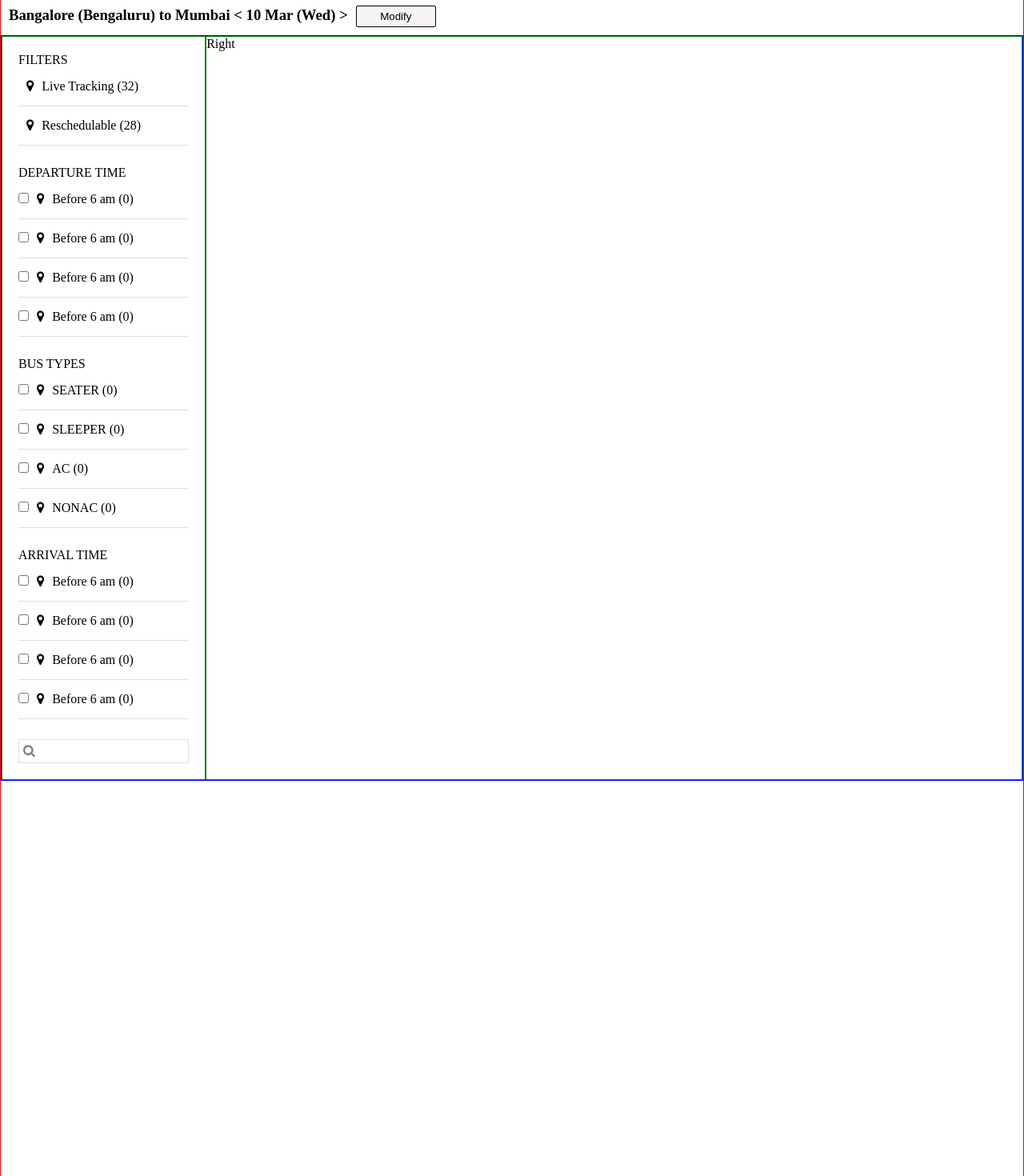
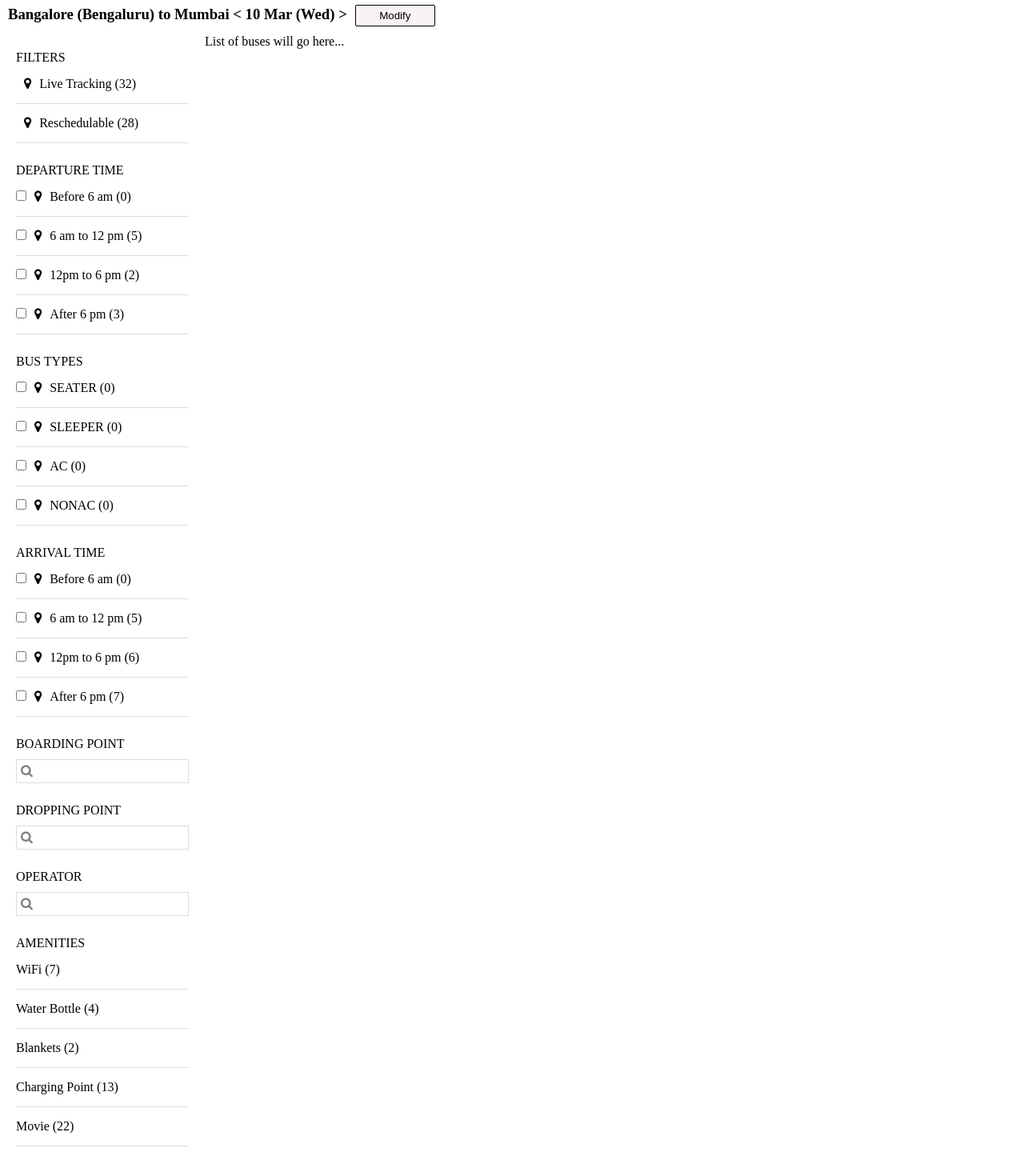
Before and after one commit to nitansh11/redbus, a React (Create React App) app in the folder front-end-redbus/: page /select-bus in a window 1280 px wide. Shown: the part 400-1870 px from the top of the page at 80% size. Built offline with nearby package versions, Linux system fonts and the light colour scheme.

Commit message:
Captured values for bus filters

```diff
--- a/front-end-redbus/public/index.html
+++ b/front-end-redbus/public/index.html
@@ -9,7 +9,7 @@
       name="description"
       content="Web site created using create-react-app"
     />
-    <link rel="apple-touch-icon" href="%PUBLIC_URL%/logo192.png" />
+
     <link
       rel="stylesheet"
       href="https://cdnjs.cloudflare.com/ajax/libs/font-awesome/4.7.0/css/font-awesome.min.css"
--- a/front-end-redbus/src/Components/SelectBus/Header.jsx
+++ b/front-end-redbus/src/Components/SelectBus/Header.jsx
@@ -4,8 +4,6 @@ const Header = () => {
   let source = `Bangalore (Bengaluru)`;
   let destination = `Mumbai`;
   let date = `10 Mar (Wed)`;
-
-  let path2 = `${source} -> ${destination} < ${date}>`;
   return (
     <div className={styles.Header}>
       <div className={styles.HeaderOne}>
--- a/front-end-redbus/src/Components/SelectBus/Header.module.css
+++ b/front-end-redbus/src/Components/SelectBus/Header.module.css
@@ -21,4 +21,5 @@
   background-color: #f8f4f4;
   border: 1px solid black;
   border-radius: 2px;
+  outline: none;
 }
--- a/front-end-redbus/src/Components/SelectBus/Left.jsx
+++ b/front-end-redbus/src/Components/SelectBus/Left.jsx
@@ -1,20 +1,115 @@
 import React from "react";
 import styles from "./Left.module.css";
+const initState = {
+  liveTracking: false,
+  reschedulable: false,
+  departureTime: {
+    before6am: false,
+    "6amto12pm": false,
+    "12pmto6pm": false,
+    after6pm: false,
+  },
+  busType: {
+    seater: false,
+    sleeper: false,
+    ac: false,
+    nonac: false,
+  },
+  arrivalTime: {
+    before6am: false,
+    "6amto12pm": false,
+    "12pmto6pm": false,
+    after6pm: false,
+  },
+  boardingPoint: "",
+  droppingPoint: "",
+  operator: "",
+  amenities: {
+    wifi: false,
+    waterBottle: false,
+    blankets: false,
+    chargingPoint: false,
+    movie: false,
+  },
+};
+const Left = () => {
+  const [sideFilterValues, setSideFilterValues] = React.useState(initState);
+  // handling live tracking filter
+  const handleLiveTrackingClick = () => {
+    setSideFilterValues({
+      ...sideFilterValues,
+      liveTracking: !sideFilterValues.liveTracking,
+    });
+  };
 
-const Left = () => {
+  // handling reschedulable filter
+  const handleReschedulableClick = () => {
+    setSideFilterValues({
+      ...sideFilterValues,
+      reschedulable: !sideFilterValues.reschedulable,
+    });
+  };
+
+  // handle departure time filters
+  const handleDepartureTimeChange = (e) => {
+    const name = e.target.name;
+    setSideFilterValues({
+      ...sideFilterValues,
+      departureTime: {
+        ...sideFilterValues.departureTime,
+        [name]: e.target.checked,
+      },
+    });
+  };
+
+  // handle arrival time filters
+  const handleArrivalTimeChange = (e) => {
+    const name = e.target.name;
+    setSideFilterValues({
+      ...sideFilterValues,
+      arrivalTime: {
+        ...sideFilterValues.arrivalTime,
+        [name]: e.target.checked,
+      },
+    });
+  };
+
+  // handle bus type filters
+  const handleBusTypeChange = (e) => {
+    const name = e.target.name;
+    setSideFilterValues({
+      ...sideFilterValues,
+      busType: {
+        ...sideFilterValues.busType,
+        [name]: e.target.checked,
+      },
+    });
+  };
+
+  //hnadle amenities change
+  const handleAmenitiesChange = (amenityname) => {
+    setSideFilterValues({
+      ...sideFilterValues,
+      amenities: {
+        ...sideFilterValues.amenities,
+        [amenityname]: !sideFilterValues.amenities[amenityname],
+      },
+    });
+  };
+
+  console.log(sideFilterValues);
   return (
     <div className={styles.Left}>
       {/* 1. Basic Filters */}
       <div className={styles.Left_filters}>
         <p>FILTERS</p>
         <ul>
-          <li>
-            <i class="fa fa-map-marker" aria-hidden="true"></i>
+          <li onClick={handleLiveTrackingClick}>
+            <i className="fa fa-map-marker" aria-hidden="true"></i>
             Live Tracking (32)
           </li>
-
-          <li>
-            <i class="fa fa-map-marker" aria-hidden="true"></i>
+          <li onClick={handleReschedulableClick}>
+            <i className="fa fa-map-marker" aria-hidden="true"></i>
             Reschedulable (28)
           </li>
         </ul>
@@ -24,24 +119,44 @@ const Left = () => {
         <p>DEPARTURE TIME</p>
         <ul>
           <li>
-            <input type="checkbox" />
-            <i class="fa fa-map-marker" aria-hidden="true"></i>
+            <input
+              type="checkbox"
+              name="before6am"
+              onChange={handleDepartureTimeChange}
+              checked={sideFilterValues.departureTime["before6am"]}
+            />
+            <i className="fa fa-map-marker" aria-hidden="true"></i>
             <p>Before 6 am (0)</p>
           </li>
           <li>
-            <input type="checkbox" />
-            <i class="fa fa-map-marker" aria-hidden="true"></i>
-            <p>Before 6 am (0)</p>
+            <input
+              type="checkbox"
+              name="6amto12pm"
+              onChange={handleDepartureTimeChange}
+              checked={sideFilterValues.departureTime["6amto12pm"]}
+            />
+            <i className="fa fa-map-marker" aria-hidden="true"></i>
+            <p>6 am to 12 pm (5)</p>
           </li>
           <li>
-            <input type="checkbox" />
-            <i class="fa fa-map-marker" aria-hidden="true"></i>
-            <p>Before 6 am (0)</p>
+            <input
+              type="checkbox"
+              name="12pmto6pm"
+              onChange={handleDepartureTimeChange}
+              checked={sideFilterValues.departureTime["12pmto6pm"]}
+            />
+            <i className="fa fa-map-marker" aria-hidden="true"></i>
+            <p>12pm to 6 pm (2)</p>
           </li>
           <li>
-            <input type="checkbox" />
-            <i class="fa fa-map-marker" aria-hidden="true"></i>
-            <p>Before 6 am (0)</p>
+            <input
+              type="checkbox"
+              name="after6pm"
+              onChange={handleDepartureTimeChange}
+              checked={sideFilterValues.departureTime["after6pm"]}
+            />
+            <i className="fa fa-map-marker" aria-hidden="true"></i>
+            <p>After 6 pm (3)</p>
           </li>
         </ul>
       </div>
@@ -50,23 +165,43 @@ const Left = () => {
         <p>BUS TYPES</p>
         <ul>
           <li>
-            <input type="checkbox" />
-            <i class="fa fa-map-marker" aria-hidden="true"></i>
+            <input
+              type="checkbox"
+              name="seater"
+              onChange={handleBusTypeChange}
+              checked={sideFilterValues.busType["seater"]}
+            />
+            <i className="fa fa-map-marker" aria-hidden="true"></i>
             <p>SEATER (0)</p>
           </li>
           <li>
-            <input type="checkbox" />
-            <i class="fa fa-map-marker" aria-hidden="true"></i>
+            <input
+              type="checkbox"
+              name="sleeper"
+              onChange={handleBusTypeChange}
+              checked={sideFilterValues.busType["sleeper"]}
+            />
+            <i className="fa fa-map-marker" aria-hidden="true"></i>
             <p>SLEEPER (0)</p>
           </li>
           <li>
-            <input type="checkbox" />
-            <i class="fa fa-map-marker" aria-hidden="true"></i>
+            <input
+              type="checkbox"
+              name="ac"
+              onChange={handleBusTypeChange}
+              checked={sideFilterValues.busType["ac"]}
+            />
+            <i className="fa fa-map-marker" aria-hidden="true"></i>
             <p>AC (0)</p>
           </li>
           <li>
-            <input type="checkbox" />
-            <i class="fa fa-map-marker" aria-hidden="true"></i>
+            <input
+              type="checkbox"
+              name="nonac"
+              onChange={handleBusTypeChange}
+              checked={sideFilterValues.busType["nonac"]}
+            />
+            <i className="fa fa-map-marker" aria-hidden="true"></i>
             <p>NONAC (0)</p>
           </li>
         </ul>
@@ -77,35 +212,119 @@ const Left = () => {
         <p>ARRIVAL TIME</p>
         <ul>
           <li>
-            <input type="checkbox" />
-            <i class="fa fa-map-marker" aria-hidden="true"></i>
+            <input
+              type="checkbox"
+              name="before6am"
+              onChange={handleArrivalTimeChange}
+              checked={sideFilterValues.arrivalTime["before6am"]}
+            />
+            <i className="fa fa-map-marker" aria-hidden="true"></i>
             <p>Before 6 am (0)</p>
           </li>
           <li>
-            <input type="checkbox" />
-            <i class="fa fa-map-marker" aria-hidden="true"></i>
-            <p>Before 6 am (0)</p>
+            <input
+              type="checkbox"
+              name="6amto12pm"
+              onChange={handleArrivalTimeChange}
+              checked={sideFilterValues.arrivalTime["6amto12pm"]}
+            />
+            <i className="fa fa-map-marker" aria-hidden="true"></i>
+            <p>6 am to 12 pm (5)</p>
           </li>
           <li>
-            <input type="checkbox" />
-            <i class="fa fa-map-marker" aria-hidden="true"></i>
-            <p>Before 6 am (0)</p>
+            <input
+              type="checkbox"
+              name="12pmto6pm"
+              onChange={handleArrivalTimeChange}
+              checked={sideFilterValues.arrivalTime["12pmto6pm"]}
+            />
+            <i className="fa fa-map-marker" aria-hidden="true"></i>
+            <p>12pm to 6 pm (6)</p>
           </li>
           <li>
-            <input type="checkbox" />
-            <i class="fa fa-map-marker" aria-hidden="true"></i>
-            <p>Before 6 am (0)</p>
+            <input
+              type="checkbox"
+              name="after6pm"
+              onChange={handleArrivalTimeChange}
+              checked={sideFilterValues.arrivalTime["after6pm"]}
+            />
+            <i className="fa fa-map-marker" aria-hidden="true"></i>
+            <p>After 6 pm (7)</p>
           </li>
         </ul>
       </div>
       {/* 5. Boarding Point Filters */}
-      <div className={styles.Left_filters__search}>
-        <i class="fa fa-search" aria-hidden="true"></i>
-        <input type="text" />
+      <div className={styles.Left_filters}>
+        <p>BOARDING POINT</p>
+        <div className={styles.Left_filters__search}>
+          <i className="fa fa-search" aria-hidden="true"></i>
+          <input
+            type="text"
+            name="boardingPoint"
+            value={sideFilterValues.boardingPoint}
+            onChange={(e) => {
+              setSideFilterValues({
+                ...sideFilterValues,
+                boardingPoint: e.target.value,
+              });
+            }}
+          />
+        </div>
       </div>
+
       {/* 6. Dropping Point Filters */}
+      <div className={styles.Left_filters}>
+        <p>DROPPING POINT</p>
+        <div className={styles.Left_filters__search}>
+          <i className="fa fa-search" aria-hidden="true"></i>
+          <input
+            type="text"
+            name="droppingPoint"
+            value={sideFilterValues.droppingPoint}
+            onChange={(e) => {
+              setSideFilterValues({
+                ...sideFilterValues,
+                droppingPoint: e.target.value,
+              });
+            }}
+          />
+        </div>
+      </div>
       {/* 7. Operator */}
+      <div className={styles.Left_filters}>
+        <p>OPERATOR</p>
+        <div className={styles.Left_filters__search}>
+          <i className="fa fa-search" aria-hidden="true"></i>
+          <input
+            type="text"
+            name="operator"
+            value={sideFilterValues.operator}
+            onChange={(e) => {
+              setSideFilterValues({
+                ...sideFilterValues,
+                operator: e.target.value,
+              });
+            }}
+          />
+        </div>
+      </div>
       {/* 8. Amenities */}
+      <div className={styles.Left_filters}>
+        <p>AMENITIES</p>
+        <ul className={styles.Left_filters__amenities}>
+          <li onClick={() => handleAmenitiesChange("wifi")}>WiFi (7)</li>
+          <li onClick={() => handleAmenitiesChange("waterBottle")}>
+            Water Bottle (4)
+          </li>
+          <li onClick={() => handleAmenitiesChange("blankets")}>
+            Blankets (2)
+          </li>
+          <li onClick={() => handleAmenitiesChange("chargingPoint")}>
+            Charging Point (13)
+          </li>
+          <li onClick={() => handleAmenitiesChange("movie")}>Movie (22)</li>
+        </ul>
+      </div>
     </div>
   );
 };
--- a/front-end-redbus/src/Components/SelectBus/Left.module.css
+++ b/front-end-redbus/src/Components/SelectBus/Left.module.css
@@ -1,5 +1,4 @@
 .Left {
-  border: 1px solid green;
   padding: 20px;
 }
 
@@ -12,6 +11,7 @@
 .Left ul li {
   border-bottom: 1px solid #ddd;
   padding: 15px 0px;
+  cursor: pointer;
 }
 .Left li i {
   margin: 0 10px;
@@ -22,11 +22,15 @@
 .Left_filters__search {
   border: 1px solid #ddd;
   padding: 5px;
+  margin-top: 10px;
+  margin-bottom: 20px;
 }
 .Left_filters__search i {
   color: rgb(126, 123, 123);
+  cursor: pointer;
 }
 .Left_filters__search input {
   border: none;
   outline: none;
+  margin-left: 5px;
 }
--- a/front-end-redbus/src/Components/SelectBus/Right.jsx
+++ b/front-end-redbus/src/Components/SelectBus/Right.jsx
@@ -1,7 +1,7 @@
 import React from "react";
 import styles from "./Right.module.css";
 const Right = () => {
-  return <div className={styles.Right}>Right</div>;
+  return <div className={styles.Right}>List of buses will go here...</div>;
 };
 
 export default Right;
--- a/front-end-redbus/src/Components/SelectBus/Right.module.css
+++ b/front-end-redbus/src/Components/SelectBus/Right.module.css
@@ -1,3 +1,3 @@
 .Right {
-  border: 1px solid green;
+  /* border: 1px solid green; */
 }
--- a/front-end-redbus/src/Components/SelectBus/SelectBus.module.css
+++ b/front-end-redbus/src/Components/SelectBus/SelectBus.module.css
@@ -1,9 +1,8 @@
 .SelectBus {
-  border: 1px solid red;
-  height: 2000px;
+  /* border: 1px solid red; */
 }
 .SelectBus_mainContent {
-  border: 1px solid blue;
+  /* border: 1px solid blue; */
   display: grid;
   grid-template-columns: 20% 80%;
 }
```
Also changed, not shown: front-end-redbus/public/manifest.json.
